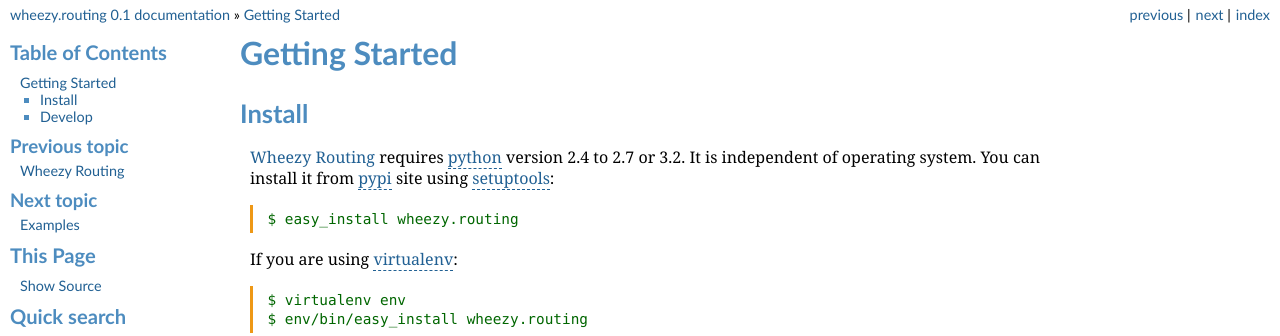
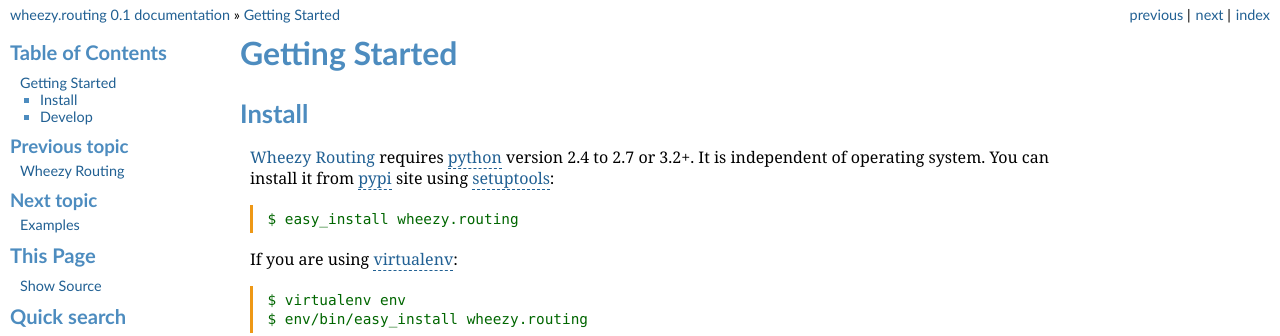
Before and after one commit to akornatskyy/wheezy.routing, a Sphinx documentation site: the page built from doc/gettingstarted.rst, in a window 1280 px wide. Shown: the top 336 px of the page. Built offline with Sphinx 7.4.7, drawn with Linux system fonts in a browser that asks for light colours.

```diff
--- a/doc/gettingstarted.rst
+++ b/doc/gettingstarted.rst
@@ -5,7 +5,7 @@ Getting Started
 Install
 -------
 
-:ref:`wheezy.routing` requires `python`_ version 2.4 to 2.7 or 3.2.
+:ref:`wheezy.routing` requires `python`_ version 2.4 to 2.7 or 3.2+.
 It is independent of operating system. You can install it from `pypi`_
 site using `setuptools`_::
 
--- a/setup.py
+++ b/setup.py
@@ -35,6 +35,7 @@ setup(
         'Programming Language :: Python :: 2.7',
         'Programming Language :: Python :: 3',
         'Programming Language :: Python :: 3.2',
+        'Programming Language :: Python :: 3.3',
         'Programming Language :: Python :: Implementation :: CPython',
         'Programming Language :: Python :: Implementation :: PyPy',
         'Topic :: Internet :: WWW/HTTP',
```
Also changed, not shown: 1 other file.
